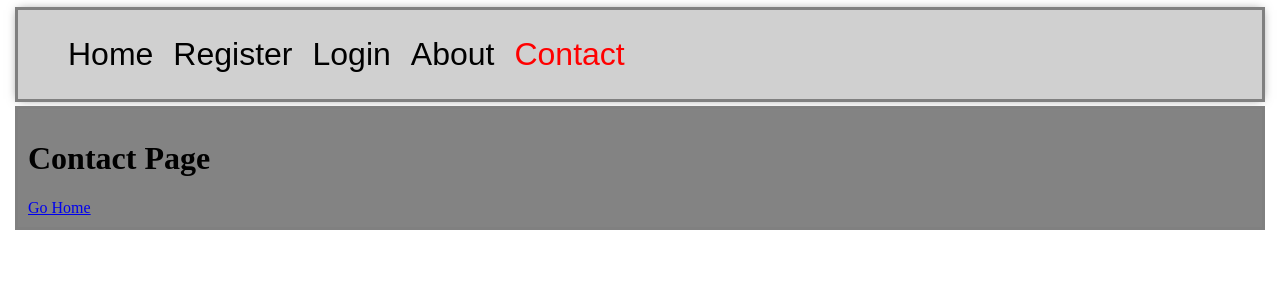
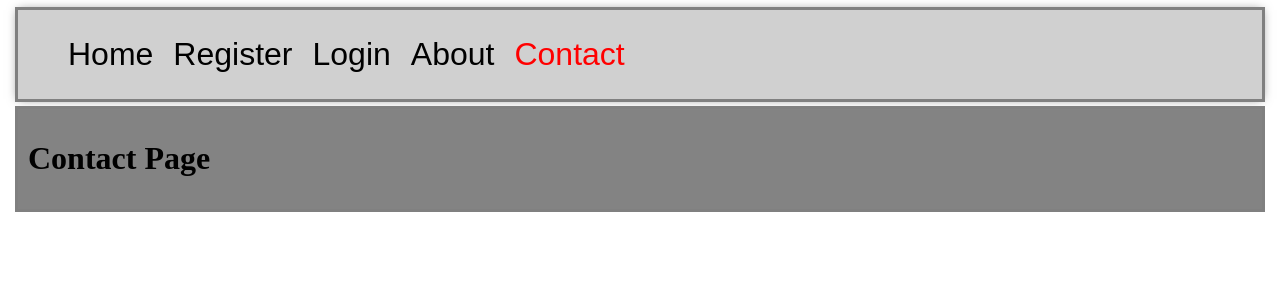
Before and after one commit to Aimee-Ralfini/Summative-3-Basic-React, a React (Create React App) app in the folder front/: page /contact in a window 1280 px wide. Shown: the top 300 px of the page. Built offline with nearby package versions, Linux system fonts and the light colour scheme.

Commit message:
remove go home link from contact page for consistency

```diff
--- a/front/src/pages/Contact.js
+++ b/front/src/pages/Contact.js
@@ -1,11 +1,9 @@
 // contact page
-import { Link } from "react-router-dom";
 
 const Contact = () => {
   return (
     <div className="page contact">
       <h1>Contact Page</h1>
-      <Link to="/">Go Home</Link>
     </div>
   );
 };
```
